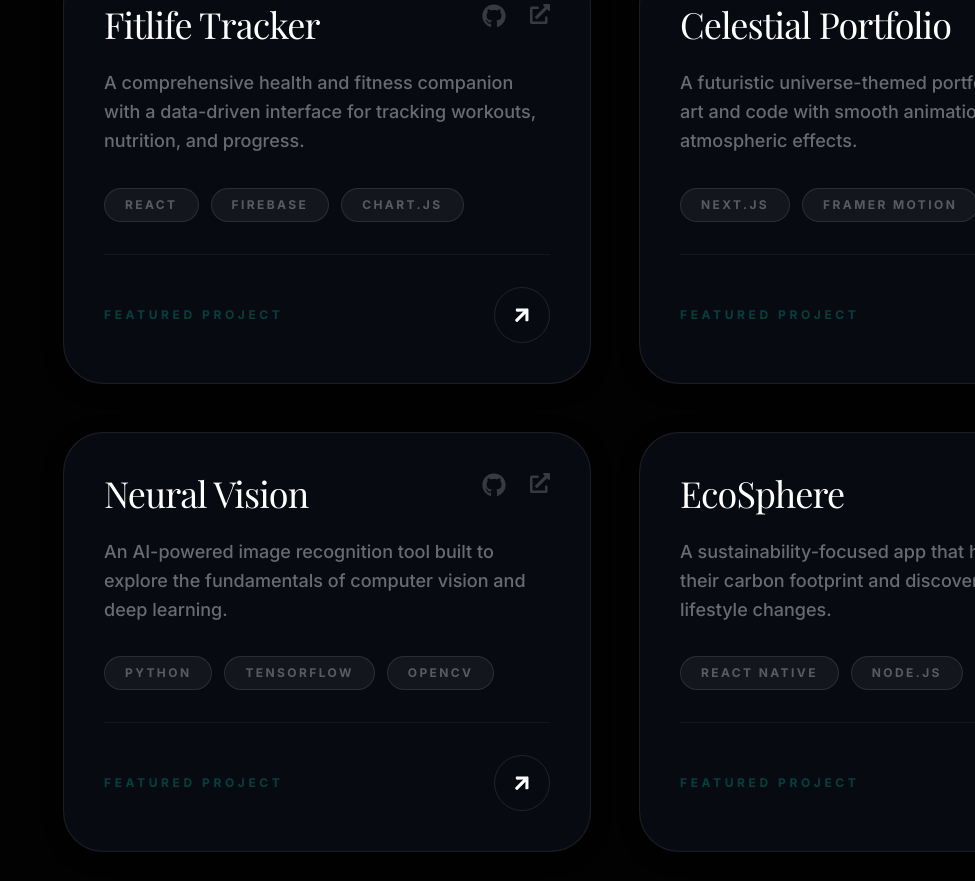
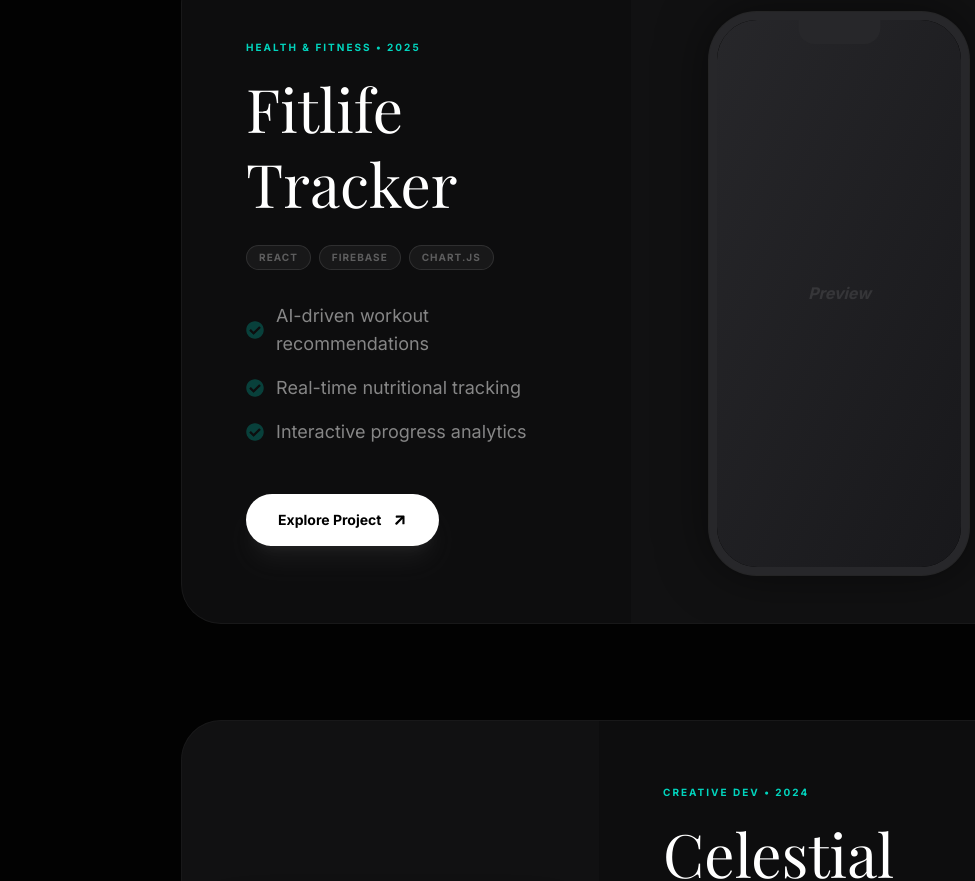
Before and after one commit to aasthakumari03/updated_Portfolio, a Next.js app: page / in a window 1280 px wide. Shown: the part 2941-3822 px from the top of the page, without its empty margins (305-1280 px from the left). Built offline with nearby package versions, Linux system fonts and the light colour scheme; a web font is replaced by a local one.

Commit message:
feat: upgrade project cards with spotlight effect and component integration

```diff
--- a/app/page.tsx
+++ b/app/page.tsx
@@ -2,6 +2,7 @@
 import NavHeader from "@/components/NavHeader";
 import Image from "next/image";
 import Marquee from "@/components/Marquee";
+import ProjectCard from "@/components/ProjectCard";
 
 
 import {
@@ -207,45 +208,39 @@ export default function Home() {
       <section id="projects" className="py-64 px-12 max-w-7xl mx-auto space-y-24 min-h-screen flex flex-col justify-center">
         <div className="space-y-8 text-center max-w-3xl mx-auto">
           <h2 className="text-6xl md:text-8xl font-serif tracking-tighter text-white">Technical Arsenal</h2>
-          <p className="text-xl text-white/40 leading-relaxed">
+          <p className="text-xl text-white/40 leading-relaxed max-w-2xl mx-auto">
             A showcase of my projects where I merge my technical skills in <span className="text-teal-400">AI & ML</span> with refined UI/UX design.
           </p>
         </div>
 
-        <div className="grid grid-cols-1 lg:grid-cols-2 gap-12">
-          {projects.map((project, i) => (
-            <div key={i} className="group glass-card p-10 rounded-[2.5rem] border border-white/5 bg-white/[0.01] hover:bg-white/[0.03] hover:border-teal-500/20 transition-all duration-1000 space-y-8 cursor-default translate-y-0 hover:-translate-y-4 shadow-2xl hover:shadow-teal-500/5">
-              <div className="space-y-6">
-                <div className="flex justify-between items-start">
-                  <h3 className="text-4xl font-serif tracking-tight group-hover:text-teal-400 transition-colors duration-700">
-                    {project.title}
-                  </h3>
-                  <div className="flex gap-6">
-                    <FaGithub className="text-white/20 hover:text-white cursor-pointer transition-colors duration-500" size={24} />
-                    <FaExternalLinkAlt className="text-white/20 hover:text-white cursor-pointer transition-colors duration-500" size={20} />
-                  </div>
-                </div>
-                <p className="text-white/40 text-lg leading-relaxed font-medium line-clamp-3 group-hover:text-white/60 transition-colors duration-700">
-                  {project.desc}
-                </p>
-              </div>
-
-              <div className="flex flex-wrap gap-3">
-                {project.tech.map((t, idx) => (
-                  <span key={idx} className="px-5 py-2 bg-white/5 border border-white/10 rounded-full text-xs font-bold text-white/30 uppercase tracking-[0.2em] group-hover:border-teal-500/20 group-hover:text-teal-400/60 transition-all duration-700">
-                    {t}
-                  </span>
-                ))}
-              </div>
-
-              <div className="pt-8 border-t border-white/5 flex items-center justify-between">
-                <span className="text-xs font-bold text-teal-500/30 uppercase tracking-[0.3em] group-hover:text-teal-400 transition-colors duration-700">Featured Project</span>
-                <div className="w-14 h-14 rounded-full border border-white/10 flex items-center justify-center group-hover:bg-white group-hover:text-black transition-all duration-700 group-hover:scale-110">
-                  <FaArrowRight className="-rotate-45" size={20} />
-                </div>
-              </div>
-            </div>
-          ))}
+        <div className="flex flex-col gap-12">
+          <ProjectCard
+            title="Fitlife Tracker"
+            category="Health & Fitness"
+            year="2025"
+            tags={["React", "Firebase", "Chart.js"]}
+            features={[
+              "AI-driven workout recommendations",
+              "Real-time nutritional tracking",
+              "Interactive progress analytics"
+            ]}
+            image="#"
+            mockupType="mobile"
+          />
+          <ProjectCard
+            title="Celestial Portfolio"
+            category="Creative Dev"
+            year="2024"
+            tags={["Next.js", "Framer Motion", "Three.js"]}
+            features={[
+              "Immersive 3D galaxy environment",
+              "Smooth page transitions",
+              "Dynamic atmospheric lighting"
+            ]}
+            image="#"
+            mockupType="desktop"
+            reversed
+          />
         </div>
       </section>
 
--- a/components/ProjectCard.tsx
+++ b/components/ProjectCard.tsx
@@ -26,23 +26,38 @@ const ProjectCard: React.FC<ProjectCardProps> = ({
     mockupType = "mobile",
     reversed = false,
 }) => {
+    const cardRef = React.useRef<HTMLDivElement>(null);
+
+    const handleMouseMove = (e: React.MouseEvent<HTMLDivElement>) => {
+        if (!cardRef.current) return;
+        const rect = cardRef.current.getBoundingClientRect();
+        const x = e.clientX - rect.left;
+        const y = e.clientY - rect.top;
+        cardRef.current.style.setProperty("--mouse-x", `${x}px`);
+        cardRef.current.style.setProperty("--mouse-y", `${y}px`);
+    };
+
     return (
-        <div className={`group relative w-full overflow-hidden rounded-[2.5rem] project-card-gradient grainy-overlay mb-12 flex flex-col md:flex-row ${reversed ? 'md:flex-row-reverse' : ''}`}>
+        <div
+            ref={cardRef}
+            onMouseMove={handleMouseMove}
+            className={`group relative w-full overflow-hidden rounded-[2.5rem] bg-zinc-900/50 border border-white/5 spotlight-card mb-12 flex flex-col md:flex-row ${reversed ? 'md:flex-row-reverse' : ''} hover:border-teal-400/20 transition-all duration-700`}
+        >
             {/* Content Section */}
             <div className="flex-1 p-8 md:p-12 lg:p-16 flex flex-col justify-center space-y-8 z-10">
                 <div className="space-y-4">
                     <div className="flex items-center justify-between">
-                        <span className="text-blue-400 font-bold uppercase tracking-[0.2em] text-xs">
+                        <span className="text-teal-400 font-bold uppercase tracking-[0.2em] text-[10px]">
                             {category} • {year}
                         </span>
                     </div>
-                    <h2 className="text-4xl md:text-5xl lg:text-6xl font-serif text-white leading-tight">
+                    <h2 className="text-4xl md:text-5xl lg:text-6xl font-serif text-white leading-tight group-hover:text-teal-400 transition-colors duration-700">
                         {title}
                     </h2>
                     {/* Tags */}
                     <div className="flex flex-wrap gap-2 pt-2">
                         {tags.map((tag, index) => (
-                            <span key={index} className="px-3 py-1 bg-white/5 border border-white/10 rounded-full text-[10px] font-bold text-white/50 uppercase tracking-widest">
+                            <span key={index} className="px-3 py-1 bg-white/5 border border-white/10 rounded-full text-[10px] font-bold text-white/30 uppercase tracking-widest group-hover:border-teal-400/20 transition-all">
                                 {tag}
                             </span>
                         ))}
@@ -51,48 +66,60 @@ const ProjectCard: React.FC<ProjectCardProps> = ({
 
                 <ul className="space-y-4">
                     {features.map((feature, index) => (
-                        <li key={index} className="flex items-center gap-3 text-white/60 text-lg">
-                            <FaCheckCircle className="text-blue-500/30 shrink-0" size={18} />
+                        <li key={index} className="flex items-center gap-3 text-white/50 text-base md:text-lg group-hover:text-white/70 transition-colors">
+                            <FaCheckCircle className="text-teal-500/30 shrink-0" size={18} />
                             <span>{feature}</span>
                         </li>
                     ))}
                 </ul>
 
                 <div className="pt-4">
-                    <button className="inline-flex items-center gap-2 px-8 py-3 bg-white text-black rounded-full font-bold text-sm hover:bg-white/90 transition-all">
-                        View Case Study <FaArrowRight className="-rotate-45" size={12} />
+                    <button className="group/btn inline-flex items-center gap-3 px-8 py-4 bg-white text-black rounded-full font-bold text-sm hover:bg-teal-400 transition-all duration-500 shadow-xl shadow-white/5 hover:scale-105 active:scale-95">
+                        Explore Project <FaArrowRight className="-rotate-45 group-hover/btn:translate-x-1 group-hover/btn:-translate-y-1 transition-transform" size={14} />
                     </button>
                 </div>
             </div>
 
             {/* Image Section */}
-            <div className="flex-1 relative min-h-[400px] md:min-h-auto flex items-center justify-center p-8 md:p-12">
-                <div className="relative w-full h-full flex items-center justify-center">
+            <div className="flex-1 relative min-h-[400px] md:min-h-auto flex items-center justify-center p-8 md:p-12 bg-white/[0.02]">
+                <div className="relative w-full h-full flex items-center justify-center group-hover:scale-105 transition-transform duration-1000">
                     {mockupType === "mobile" ? (
-                        <div className="relative w-[280px] aspect-[9/19.5] rounded-[3rem] border-[8px] border-zinc-800 shadow-2xl overflow-hidden bg-black">
+                        <div className="relative w-[260px] aspect-[9/19.5] rounded-[3rem] border-[8px] border-zinc-800 shadow-[0_0_50px_rgba(0,0,0,0.5)] overflow-hidden bg-black ring-1 ring-white/10">
                             {/* Speaker/Camera Notch */}
                             <div className="absolute top-0 left-1/2 -translate-x-1/2 w-1/3 h-6 bg-zinc-800 rounded-b-2xl z-20"></div>
+                            {image && image !== "#" ? (
                                 <Image
                                     src={image}
                                     alt={title}
                                     fill
                                     className="object-cover"
                                 />
+                            ) : (
+                                <div className="w-full h-full bg-gradient-to-br from-zinc-800 to-zinc-900 flex items-center justify-center">
+                                    <span className="text-white/10 font-bold italic">Preview</span>
+                                </div>
+                            )}
                         </div>
                     ) : (
-                        <div className="relative w-full aspect-video rounded-xl border-[4px] border-zinc-800 shadow-2xl overflow-hidden bg-zinc-900 mt-12">
+                        <div className="relative w-full aspect-video rounded-xl border-[4px] border-zinc-800 shadow-[0_0_50px_rgba(0,0,0,0.5)] overflow-hidden bg-zinc-900 ring-1 ring-white/10">
                             <div className="absolute top-0 left-0 w-full h-6 bg-zinc-800 flex items-center gap-1.5 px-3">
                                 <div className="w-2 h-2 rounded-full bg-red-500/50"></div>
                                 <div className="w-2 h-2 rounded-full bg-yellow-500/50"></div>
                                 <div className="w-2 h-2 rounded-full bg-green-500/50"></div>
                             </div>
                             <div className="w-full h-full pt-6">
+                                {image && image !== "#" ? (
                                     <Image
                                         src={image}
                                         alt={title}
                                         fill
                                         className="object-cover"
                                     />
+                                ) : (
+                                    <div className="w-full h-full bg-gradient-to-br from-zinc-800 to-zinc-900 flex items-center justify-center">
+                                        <span className="text-white/10 font-bold italic">Preview</span>
+                                    </div>
+                                )}
                             </div>
                         </div>
                     )}
```
Lines whose indentation alone changed are shown as unchanged.
